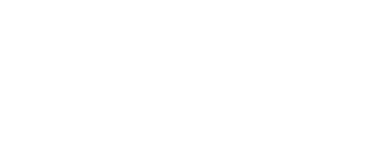
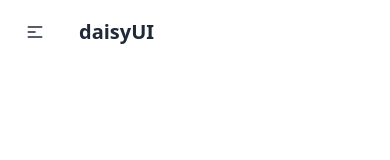
Before and after one commit to minhazapon/react-redux-LWS-module-2, a React (Vite) app: page / in a window 390 px wide. Shown: the top 160 px of the page. Built offline with nearby package versions, Linux system fonts and the light colour scheme.

Commit message:
added file

```diff
--- /dev/null
+++ b/src/Nav.jsx
@@ -0,0 +1,46 @@
+import { NavLink } from "react-router-dom"
+
+function Nav() {
+
+    const NavS = <>
+        <li><NavLink to='/' >Home</NavLink></li>
+        <li><NavLink to='/project' >Project</NavLink></li>
+    </>
+    return (
+        <div>
+            <div className="navbar bg-base-100">
+                <div className="navbar-start">
+                    <div className="dropdown">
+                        <div tabIndex={0} role="button" className="btn btn-ghost lg:hidden">
+                            <svg
+                                xmlns="http://www.w3.org/2000/svg"
+                                className="h-5 w-5"
+                                fill="none"
+                                viewBox="0 0 24 24"
+                                stroke="currentColor">
+                                <path
+                                    strokeLinecap="round"
+                                    strokeLinejoin="round"
+                                    strokeWidth="2"
+                                    d="M4 6h16M4 12h8m-8 6h16" />
+                            </svg>
+                        </div>
+                        <ul
+                            tabIndex={0}
+                            className="menu menu-sm dropdown-content bg-base-100 rounded-box z-[1] mt-3 w-52 p-2 shadow">
+                            {NavS}
+                        </ul>
+                    </div>
+                    <a className="btn btn-ghost text-xl">daisyUI</a>
+                </div>
+                <div className="navbar-center hidden lg:flex">
+                    <ul className="menu menu-horizontal px-1">
+                        {NavS}
+                    </ul>
+                </div>
+            </div>
+        </div>
+    )
+}
+
+export default Nav
--- a/src/Root.jsx
+++ b/src/Root.jsx
@@ -1,9 +1,14 @@
+import { Outlet } from "react-router-dom"
+import Nav from "./Nav"
 
 
 function Root() {
     return (
         <div>
 
+            <Nav></Nav>
+            <Outlet></Outlet>
+
         </div>
     )
 }
```
